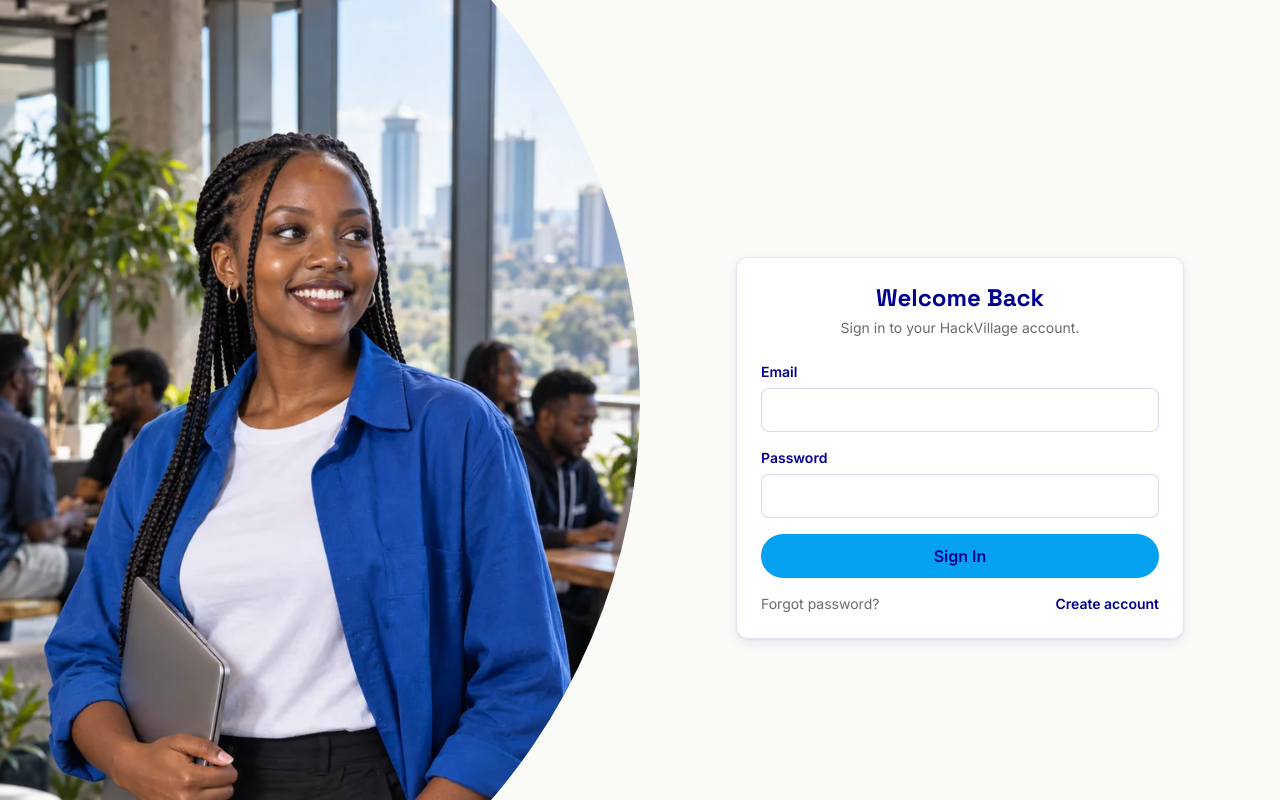
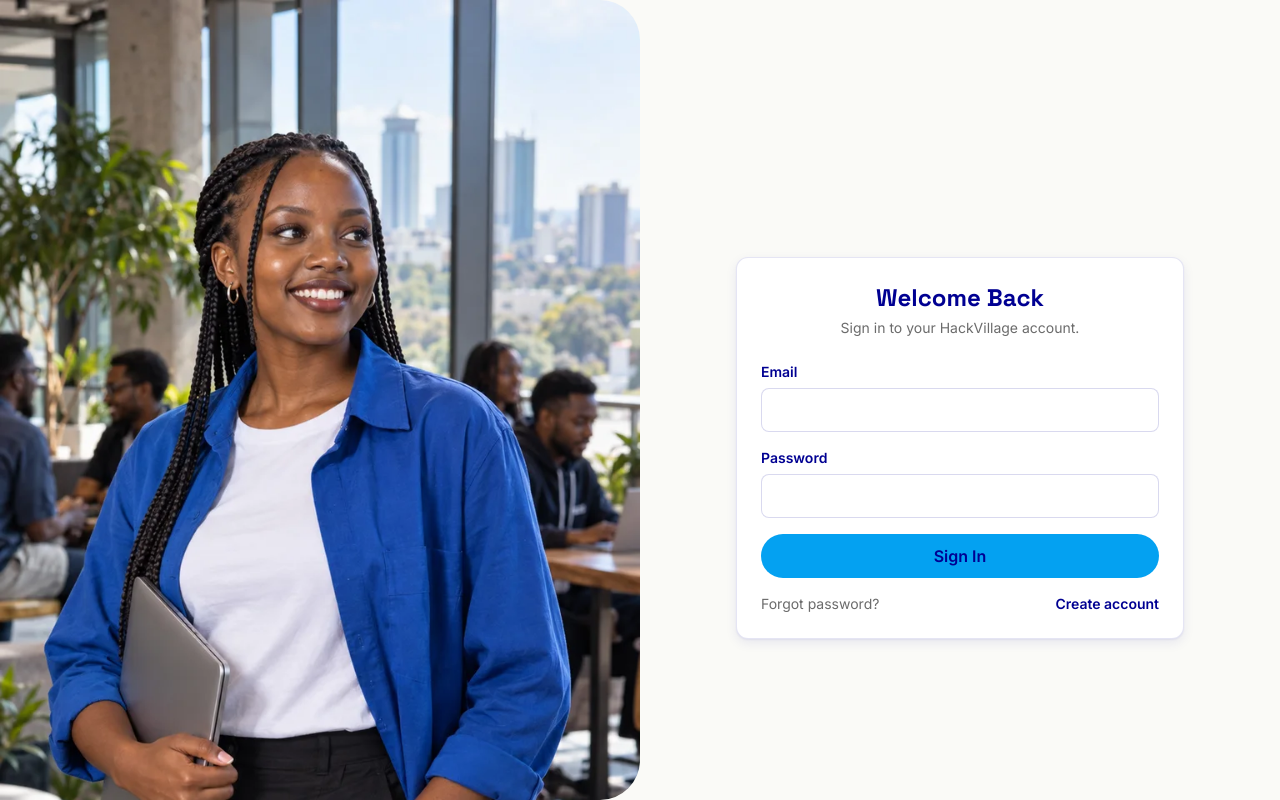
Before and after one commit to CodeWithEugene/HackVillage, a Next.js app: page /signin in a window 1280 px wide. Built offline with nearby package versions, Linux system fonts and the light colour scheme; no server answers.

Commit message:
fix(ui): round only the photo's right corners on auth pages

```diff
--- a/app/globals.css
+++ b/app/globals.css
@@ -1501,8 +1501,7 @@
       top: 0;
       height: 100dvh;
       overflow: hidden;
-      /* The right edge bows outward in one smooth arc. */
-      clip-path: ellipse(100% 78% at 0% 50%);
+      border-radius: 0 2.5rem 2.5rem 0;
     }
     .auth-main {
       padding: 3rem 2rem;
```
